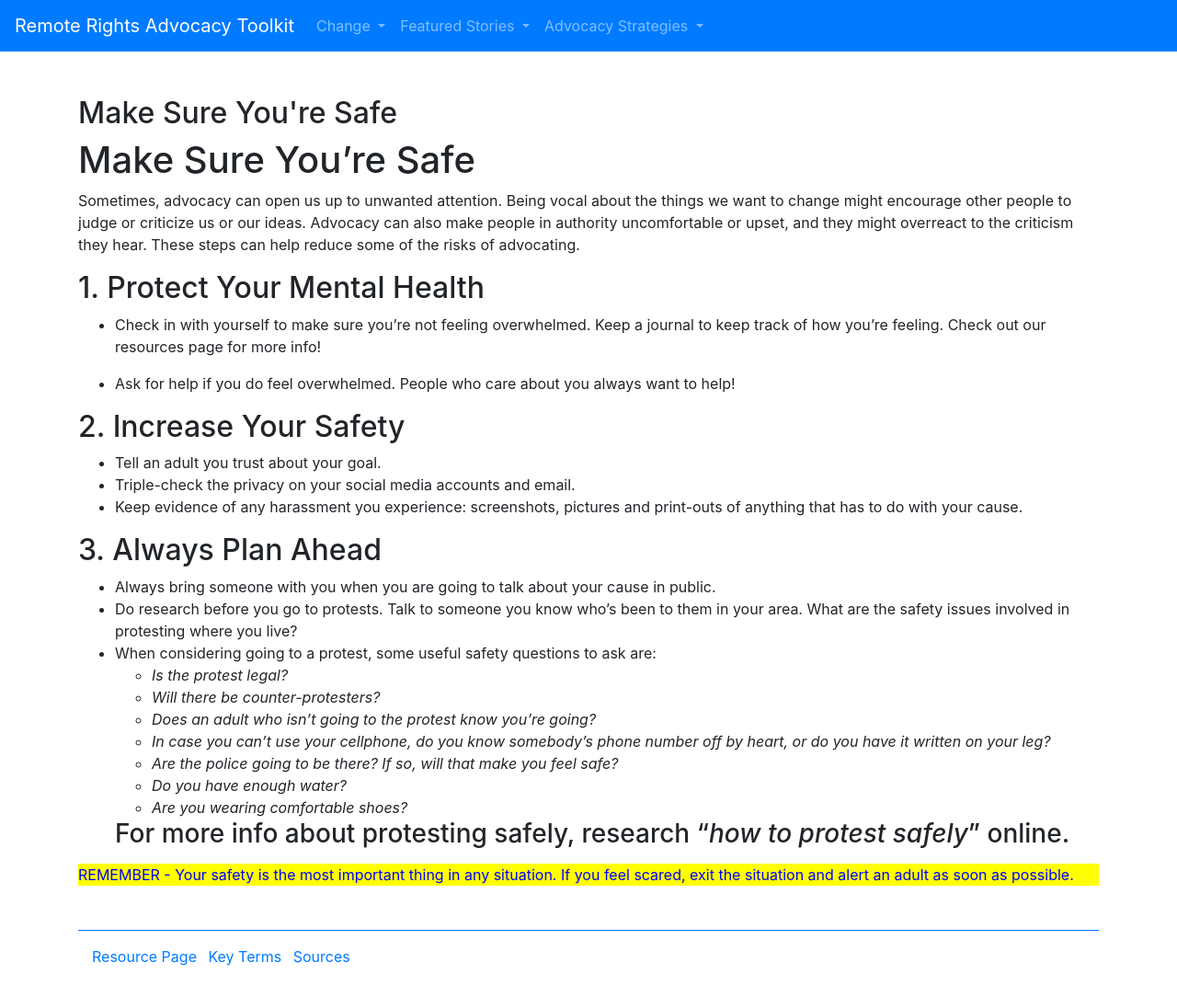
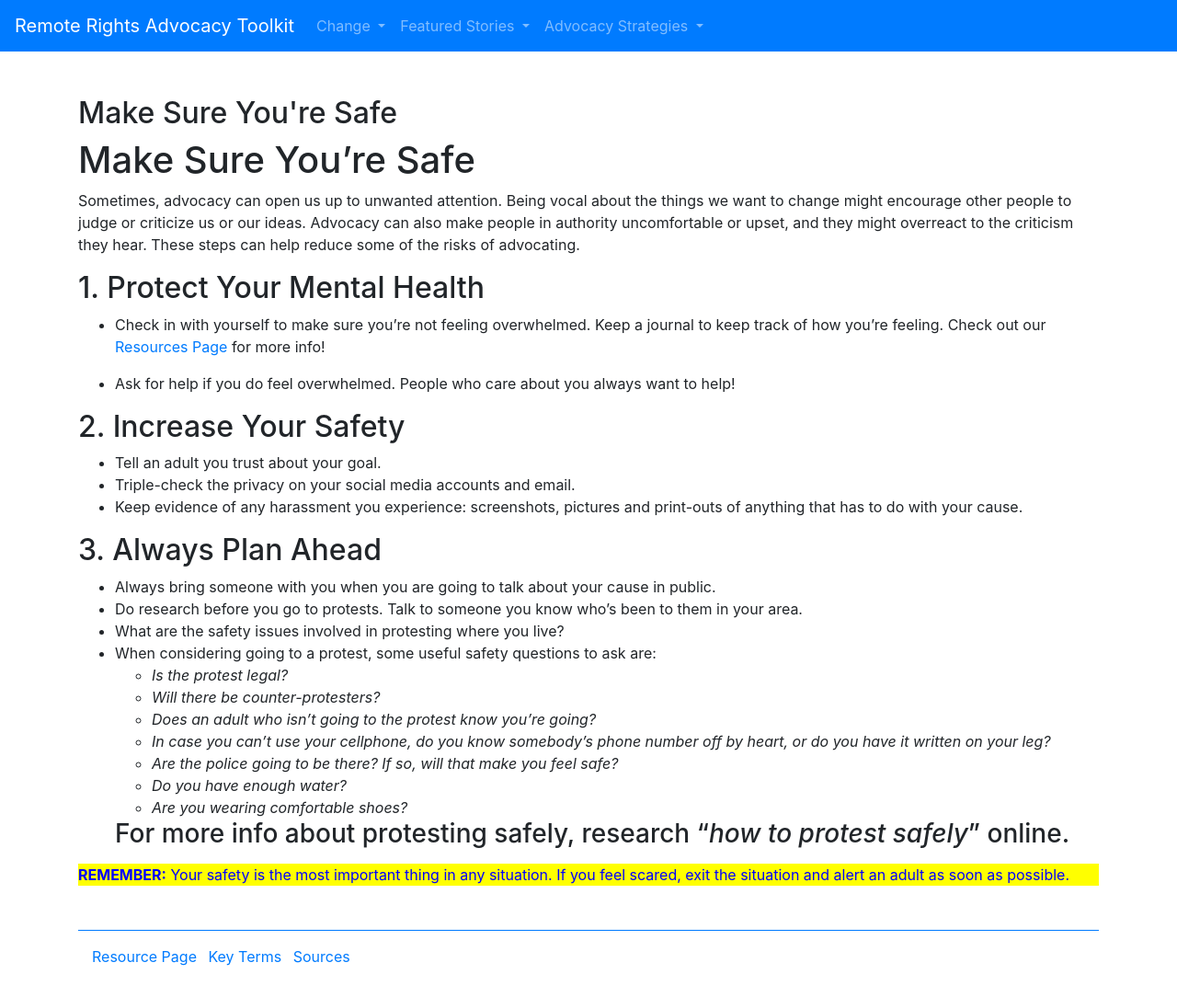
Before and after one commit to remote-rights/remote-rights.github.io, a Jekyll site: the page built from collections/_strategy/make-sure-you-re-safe.md, in a window 1280 px wide. Shown: the whole page at 92% size. Built offline with Jekyll 4.4.1, drawn with Linux system fonts in a browser that asks for light colours.

```diff
--- a/collections/_strategy/make-sure-you-re-safe.md
+++ b/collections/_strategy/make-sure-you-re-safe.md
@@ -2,7 +2,8 @@
 layout: strategy
 title: Make Sure You're Safe
 position: 2
-aside: REMEMBER - Your safety is the most important thing in any situation. If you feel scared, exit the situation and alert an adult as soon as possible.
+aside: >
+ **REMEMBER:** Your safety is the most important thing in any situation. If you feel scared, exit the situation and alert an adult as soon as possible.
 ---
 
 # Make Sure You’re Safe
@@ -11,7 +12,7 @@ Sometimes, advocacy can open us up to unwanted attention. Being vocal about the
 
 ## 1. Protect Your Mental Health
 
-- Check in with yourself to make sure you're not feeling overwhelmed. Keep a journal to keep track of how you're feeling. Check out our resources page for more info!
+- Check in with yourself to make sure you're not feeling overwhelmed. Keep a journal to keep track of how you're feeling. Check out our [Resources Page](/resources) for more info!
 
 - Ask for help if you do feel overwhelmed. People who care about you always want to help!
 
@@ -25,7 +26,8 @@ Sometimes, advocacy can open us up to unwanted attention. Being vocal about the
 ## 3. Always Plan Ahead
 
 - Always bring someone with you when you are going to talk about your cause in public.
-- Do research before you go to protests. Talk to someone you know who's been to them in your area. What are the safety issues involved in protesting where you live?
+- Do research before you go to protests. Talk to someone you know who's been to them in your area.
+- What are the safety issues involved in protesting where you live?
 - When considering going to a protest, some useful safety questions to ask are:
   * _Is the protest legal?_
   * _Will there be counter-protesters?_
```
Also changed, not shown: collections/_strategy/contact-decision-makers.md (+1 -1 lines), collections/_strategy/create-a-concrete-goal.md (+2 -1 lines), collections/_strategy/organize-a-protest.md (added, +31 -0 lines).
